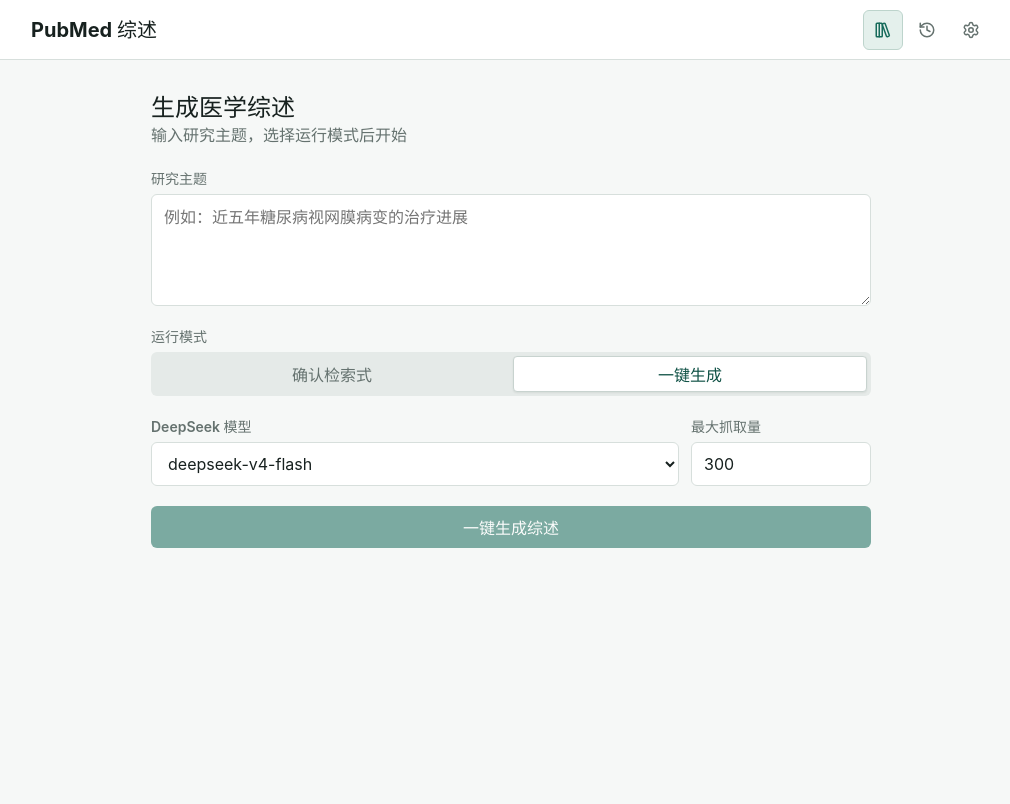
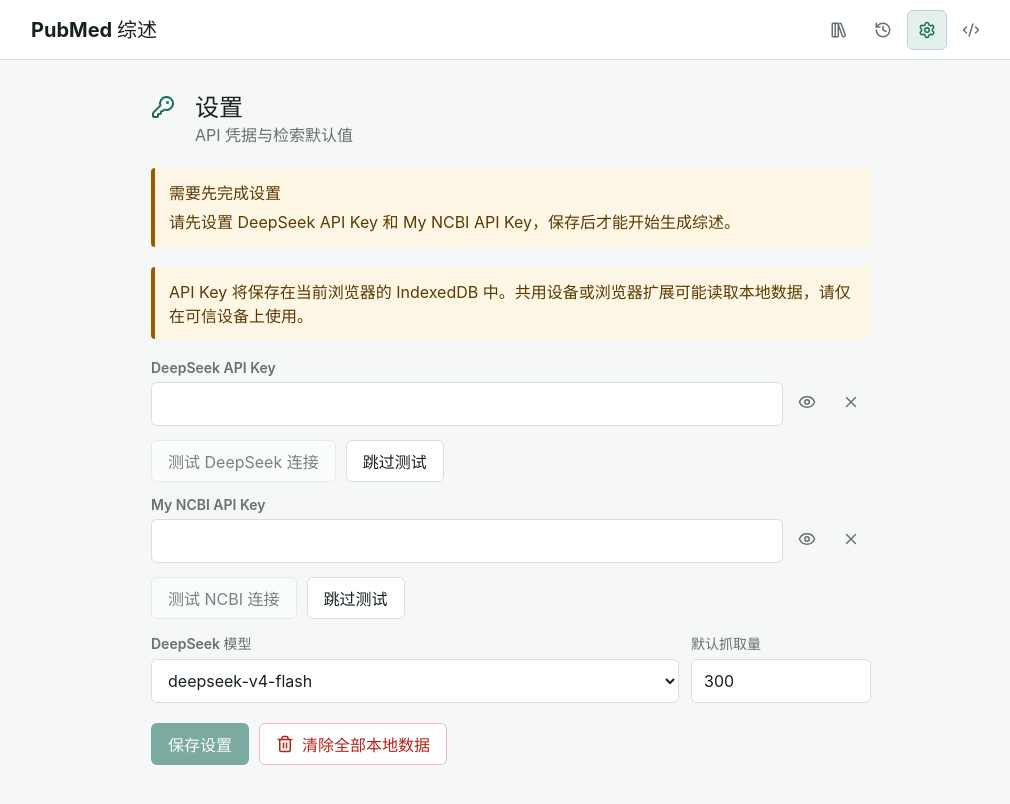
Before and after one commit to zhang-bin-98/pubmed-summary-pwa, a React (Vite) app: page / in a window 1280 px wide. Shown: the top 804 px of the page, without its empty margins (129-1139 px from the left). Built offline with nearby package versions, Linux system fonts and the light colour scheme.

Commit message:
feat: guard setup and link repository

```diff
--- a/src/app/App.tsx
+++ b/src/app/App.tsx
@@ -1,5 +1,5 @@
 import { useEffect, useState } from 'react';
-import { History, LibraryBig, Settings } from 'lucide-react';
+import { CodeXml, History, LibraryBig, Settings } from 'lucide-react';
 import { HistoryView } from '../history/HistoryView';
 import { useHistory } from '../history/useHistory';
 import { SettingsView } from '../settings/SettingsView';
@@ -13,6 +13,8 @@
   const [view, setView] = useState<AppView>('workspace');
   const [online, setOnline] = useState(() => navigator.onLine);
   const settingsState = useSettings();
+  const needsApiKeys = !settingsState.settings.deepSeekApiKey.trim() || !settingsState.settings.ncbiApiKey.trim();
+  const activeView: AppView = needsApiKeys ? 'settings' : view;
   const reviewController = useReviewController(settingsState.settings);
   const historyState = useHistory(async (runId) => {
     setView('workspace');
@@ -32,17 +34,18 @@
         <div className="topbar__inner">
           <h1>PubMed 综述</h1>
           <nav className="topbar__actions" aria-label="主导航">
-            <button type="button" className="icon-button" aria-pressed={view === 'workspace'} aria-label="工作台" title="工作台" onClick={() => setView('workspace')}><LibraryBig /></button>
-            <button type="button" className="icon-button" aria-pressed={view === 'history'} aria-label="历史" title="历史" onClick={() => setView('history')}><History /></button>
-            <button type="button" className="icon-button" aria-pressed={view === 'settings'} aria-label="设置" title="设置" onClick={() => setView('settings')}><Settings /></button>
+            <button type="button" className="icon-button" aria-pressed={activeView === 'workspace'} aria-label="工作台" title="工作台" onClick={() => setView('workspace')}><LibraryBig /></button>
+            <button type="button" className="icon-button" aria-pressed={activeView === 'history'} aria-label="历史" title="历史" onClick={() => setView('history')}><History /></button>
+            <button type="button" className="icon-button" aria-pressed={activeView === 'settings'} aria-label="设置" title="设置" onClick={() => setView('settings')}><Settings /></button>
+            <a className="icon-button" aria-label="GitHub 仓库" title="GitHub 仓库" href="https://github.com/zhang-bin-98/pubmed-summary-pwa" target="_blank" rel="noreferrer"><CodeXml /></a>
           </nav>
         </div>
       </header>
       {!online && <div className="offline-banner" role="status">当前离线：可查看历史并重新导出，不能发起新的 PubMed 或 DeepSeek 请求。</div>}
       <main>
-        {view === 'workspace' && <Workspace settings={settingsState.settings} controller={reviewController} onOpenSettings={() => setView('settings')} online={online} />}
-        {view === 'history' && <HistoryView runs={historyState.runs} error={historyState.error} storage={historyState.storage} onResume={historyState.resume} onDownloadDocx={historyState.downloadDocx} onExportJson={historyState.exportJson} onExportCsv={historyState.exportCsv} onDelete={historyState.deleteRun} onClear={historyState.clearHistory} />}
-        {view === 'settings' && !settingsState.loading && (
+        {view === 'workspace' && !needsApiKeys && <Workspace settings={settingsState.settings} controller={reviewController} onOpenSettings={() => setView('settings')} online={online} />}
+        {activeView === 'history' && <HistoryView runs={historyState.runs} error={historyState.error} storage={historyState.storage} onResume={historyState.resume} onDownloadDocx={historyState.downloadDocx} onExportJson={historyState.exportJson} onExportCsv={historyState.exportCsv} onDelete={historyState.deleteRun} onClear={historyState.clearHistory} />}
+        {(activeView === 'settings' || (!settingsState.loading && needsApiKeys)) && (
           <SettingsView
             initial={settingsState.settings}
             models={settingsState.models}
@@ -52,6 +55,7 @@
             onClearAll={settingsState.clearAll}
             onClearDeepSeekKey={settingsState.clearDeepSeekKey}
             onClearNcbiKey={settingsState.clearNcbiKey}
+            showApiKeyPrompt={needsApiKeys}
           />
         )}
       </main>
--- a/src/app/styles.css
+++ b/src/app/styles.css
@@ -37,6 +37,7 @@
 
 .icon-button { inline-size: 40px; block-size: 40px; padding: 0; display: inline-grid; place-items: center; flex: none; color: var(--muted); background: transparent; border: 1px solid transparent; border-radius: 6px; cursor: pointer; }
 .icon-button:hover { color: var(--accent-strong); background: var(--surface-subtle); }
+.topbar__actions a.icon-button { text-decoration: none; }
 .icon-button[aria-pressed="true"] { color: var(--accent); background: #e4f0ec; border-color: #bdd4cc; }
 .form-grid { display: grid; grid-template-columns: minmax(0, 1fr) 180px; gap: 12px; }
 .field { display: grid; gap: 6px; min-width: 0; }
--- a/src/settings/SettingsView.tsx
+++ b/src/settings/SettingsView.tsx
@@ -12,9 +12,10 @@
   onClearAll(): Promise<void> | void;
   onClearDeepSeekKey?(): Promise<void> | void;
   onClearNcbiKey?(): Promise<void> | void;
+  showApiKeyPrompt?: boolean;
 }
 
-export function SettingsView({ initial, models, onTestDeepSeek, onTestNcbi, onSave, onClearAll, onClearDeepSeekKey, onClearNcbiKey }: SettingsViewProps) {
+export function SettingsView({ initial, models, onTestDeepSeek, onTestNcbi, onSave, onClearAll, onClearDeepSeekKey, onClearNcbiKey, showApiKeyPrompt = false }: SettingsViewProps) {
   const [draft, setDraft] = useState(initial);
   const [showDeepSeek, setShowDeepSeek] = useState(false);
   const [showNcbi, setShowNcbi] = useState(false);
@@ -55,6 +56,7 @@
         <KeyRound aria-hidden="true" />
         <div><h2 id="settings-heading">设置</h2><p>API 凭据与检索默认值</p></div>
       </div>
+      {showApiKeyPrompt && <div className="alert alert--setup" role="alert"><strong>需要先完成设置</strong><p>请先设置 DeepSeek API Key 和 My NCBI API Key，保存后才能开始生成综述。</p></div>}
       <div className="alert" role="alert">API Key 将保存在当前浏览器的 IndexedDB 中。共用设备或浏览器扩展可能读取本地数据，请仅在可信设备上使用。</div>
 
       <div className="settings-form">
```
Also changed, not shown: 2 other files (tests, documents, lock files or other folders).
